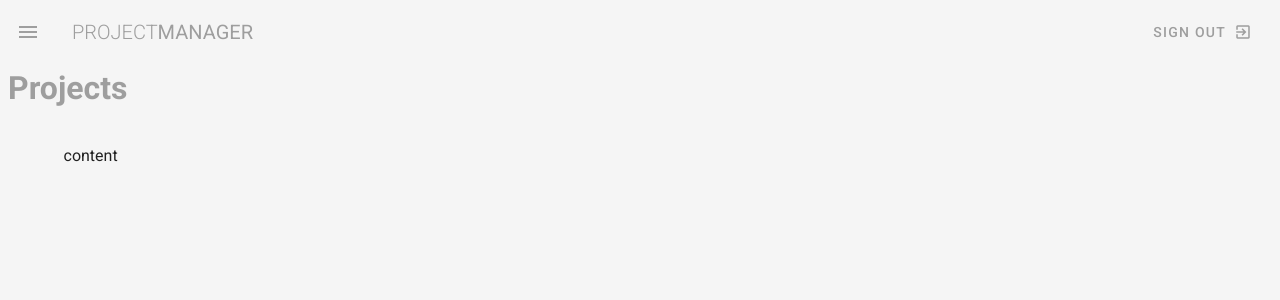
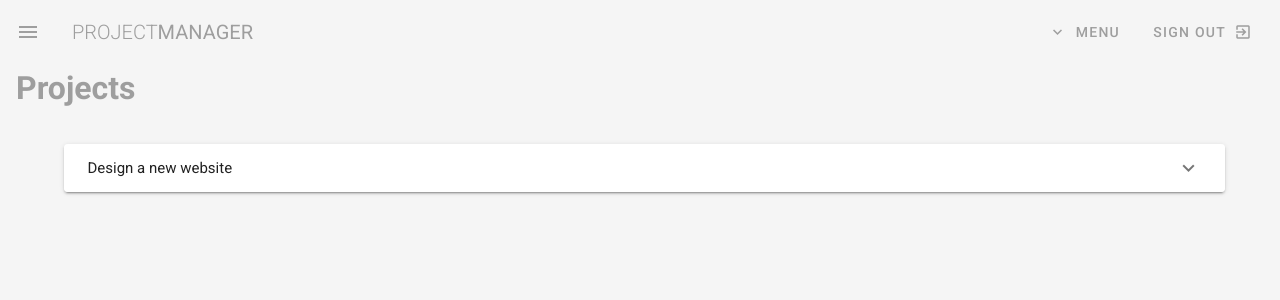
Before and after one commit to Sunil2201/project-manager, a Vue app: page /projects in a window 1280 px wide. Shown: the top 300 px of the page. Built offline with nearby package versions, Linux system fonts and the light colour scheme.

Commit message:
feat: added menu button

```diff
--- a/src/components/NavBar.vue
+++ b/src/components/NavBar.vue
@@ -8,6 +8,26 @@
         <span>Manager</span>
       </v-app-bar-title>
       <v-spacer></v-spacer>
+
+      <v-menu offset-y>
+        <template v-slot:activator="{ on, attrs }">
+          <v-btn text v-bind="attrs" v-on="on" color="grey">
+            <v-icon left>expand_more</v-icon>
+            <span>menu</span>
+          </v-btn>
+        </template>
+        <v-list>
+          <v-list-item
+            v-for="link in links"
+            :key="link.text"
+            router
+            :to="link.route"
+          >
+            <v-list-item-title>{{ link.text }}</v-list-item-title>
+          </v-list-item>
+        </v-list>
+      </v-menu>
+
       <v-btn text color="grey">
         <span>Sign Out</span>
         <v-icon right>exit_to_app</v-icon>
@@ -18,25 +38,29 @@
       <v-col align-center>
         <v-flex class="mt-5">
           <v-avatar size="100">
-            <img src="/avatar-1.png" alt="">
+            <img src="/avatar-1.png" alt="" />
           </v-avatar>
-          <p class="white--text subheading mt-1">
-            The Net Ninja
-          </p>
+          <p class="white--text subheading mt-1">The Net Ninja</p>
         </v-flex>
       </v-col>
       <v-list dense nav>
-        <v-list-item v-for="link in links" :key="link.text" router :to="link.route">
+        <v-list-item
+          v-for="link in links"
+          :key="link.text"
+          router
+          :to="link.route"
+        >
           <v-list-item-icon>
-            <v-icon class="white--text">{{link.icon}}</v-icon>
+            <v-icon class="white--text">{{ link.icon }}</v-icon>
           </v-list-item-icon>
           <v-list-item-content>
-            <v-list-tile-title class="white--text">{{link.text}}</v-list-tile-title>
+            <v-list-tile-title class="white--text">{{
+              link.text
+            }}</v-list-tile-title>
           </v-list-item-content>
         </v-list-item>
       </v-list>
     </v-navigation-drawer>
-
   </nav>
 </template>
 
@@ -46,10 +70,10 @@
     return {
       drawer: false,
       links: [
-        {icon: 'dashboard', text: 'Dashboard', route: '/'},
-        {icon: 'folder', text: 'My Projects', route: '/projects'},
-        {icon: 'person', text: 'Team', route: '/team'}
-      ]
+        { icon: "dashboard", text: "Dashboard", route: "/" },
+        { icon: "folder", text: "My Projects", route: "/projects" },
+        { icon: "person", text: "Team", route: "/team" },
+      ],
     };
   },
 };
--- a/src/views/ProjectsPage.vue
+++ b/src/views/ProjectsPage.vue
@@ -1,10 +1,66 @@
 <template>
   <div class="projects ml-2">
-    <h1 class="subheading grey--text">Projects</h1>
-    <v-container class="my-5"> content </v-container>
+    <h1 class="subheading grey--text ml-2">Projects</h1>
+    <v-container class="my-5">
+      <v-expansion-panels>
+        <v-expansion-panel v-for="project in myProjects" :key="project.title">
+          <v-expansion-panel-header> {{project.title}} </v-expansion-panel-header>
+          <v-expansion-panel-content class="px-4 grey--text">
+            <div class="font-weight-bold">due by {{project.due}}</div>
+            <div>{{project.content}}</div>
+          </v-expansion-panel-content>
+        </v-expansion-panel>
+      </v-expansion-panels>
+    </v-container>
   </div>
 </template>
 
 <script>
-export default {};
+export default {
+  data(){
+    return {
+       projects: [
+        {
+          title: "Design a new website",
+          person: "The Net Ninja",
+          due: "1st Jan 2019",
+          status: "ongoing",
+          content:
+            "Lorem ipsum dolor sit amet consectetur adipisicing elit. Sunt consequuntur eos eligendi illum minima adipisci deleniti, dicta mollitia enim explicabo fugiat quidem ducimus praesentium voluptates porro molestias non sequi animi!",
+        },
+        {
+          title: "Code up the homepage",
+          person: "Chun Li",
+          due: "10th Jan 2019",
+          status: "complete",
+          content:
+            "Lorem ipsum dolor sit amet consectetur adipisicing elit. Sunt consequuntur eos eligendi illum minima adipisci deleniti, dicta mollitia enim explicabo fugiat quidem ducimus praesentium voluptates porro molestias non sequi animi!",
+        },
+        {
+          title: "Design video thumbnails",
+          person: "Ryu",
+          due: "20th Dec 2018",
+          status: "complete",
+          content:
+            "Lorem ipsum dolor sit amet consectetur adipisicing elit. Sunt consequuntur eos eligendi illum minima adipisci deleniti, dicta mollitia enim explicabo fugiat quidem ducimus praesentium voluptates porro molestias non sequi animi!",
+        },
+        {
+          title: "Create a community forum",
+          person: "Gouken",
+          due: "20th Oct 2018",
+          status: "overdue",
+          content:
+            "Lorem ipsum dolor sit amet consectetur adipisicing elit. Sunt consequuntur eos eligendi illum minima adipisci deleniti, dicta mollitia enim explicabo fugiat quidem ducimus praesentium voluptates porro molestias non sequi animi!",
+        },
+      ],
+    }
+  },
+  computed: {
+    myProjects(){
+      return this.projects.filter(project => {
+        return project.person == "The Net Ninja"
+      })
+    }
+  }
+};
 </script>
```
